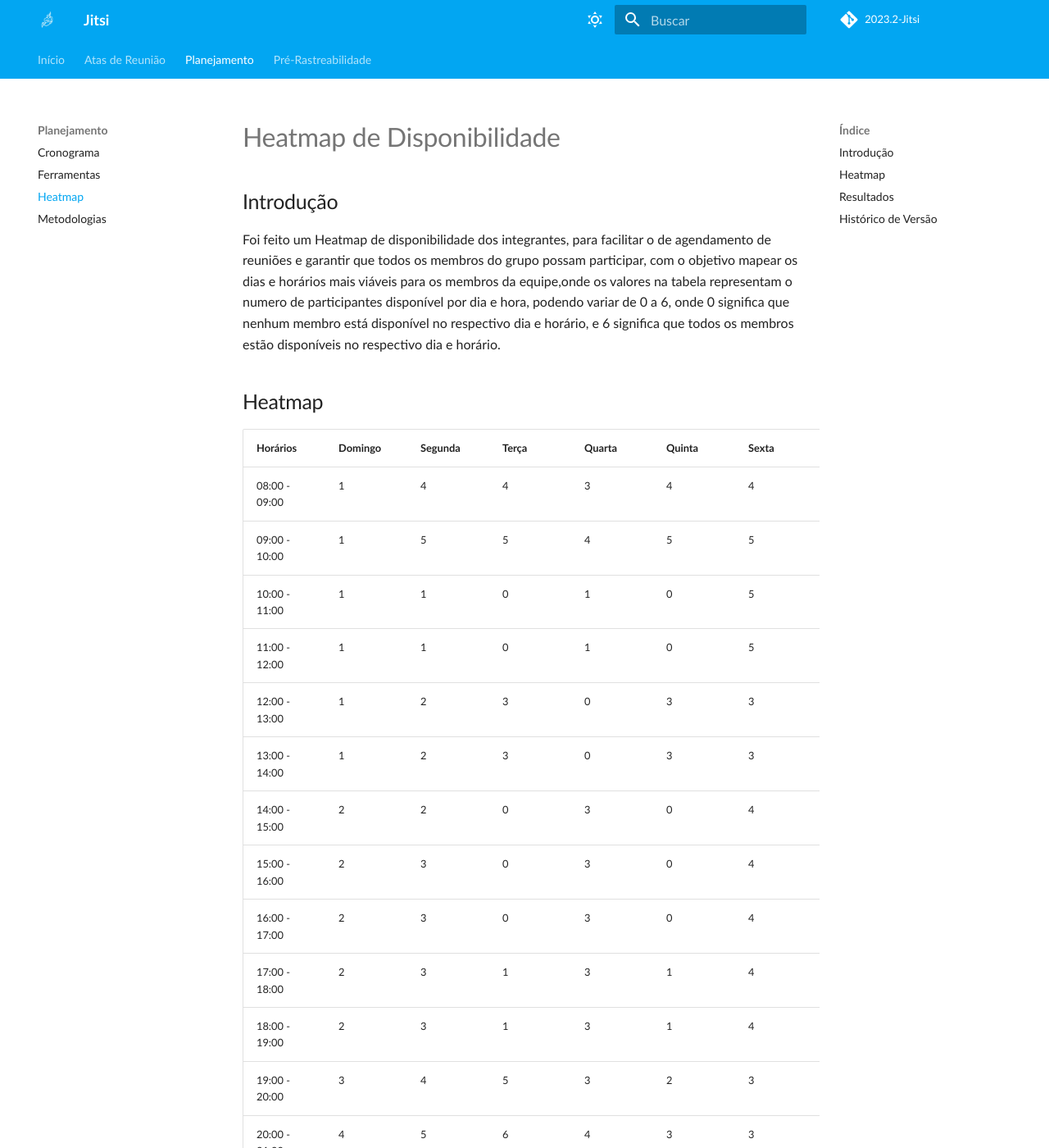
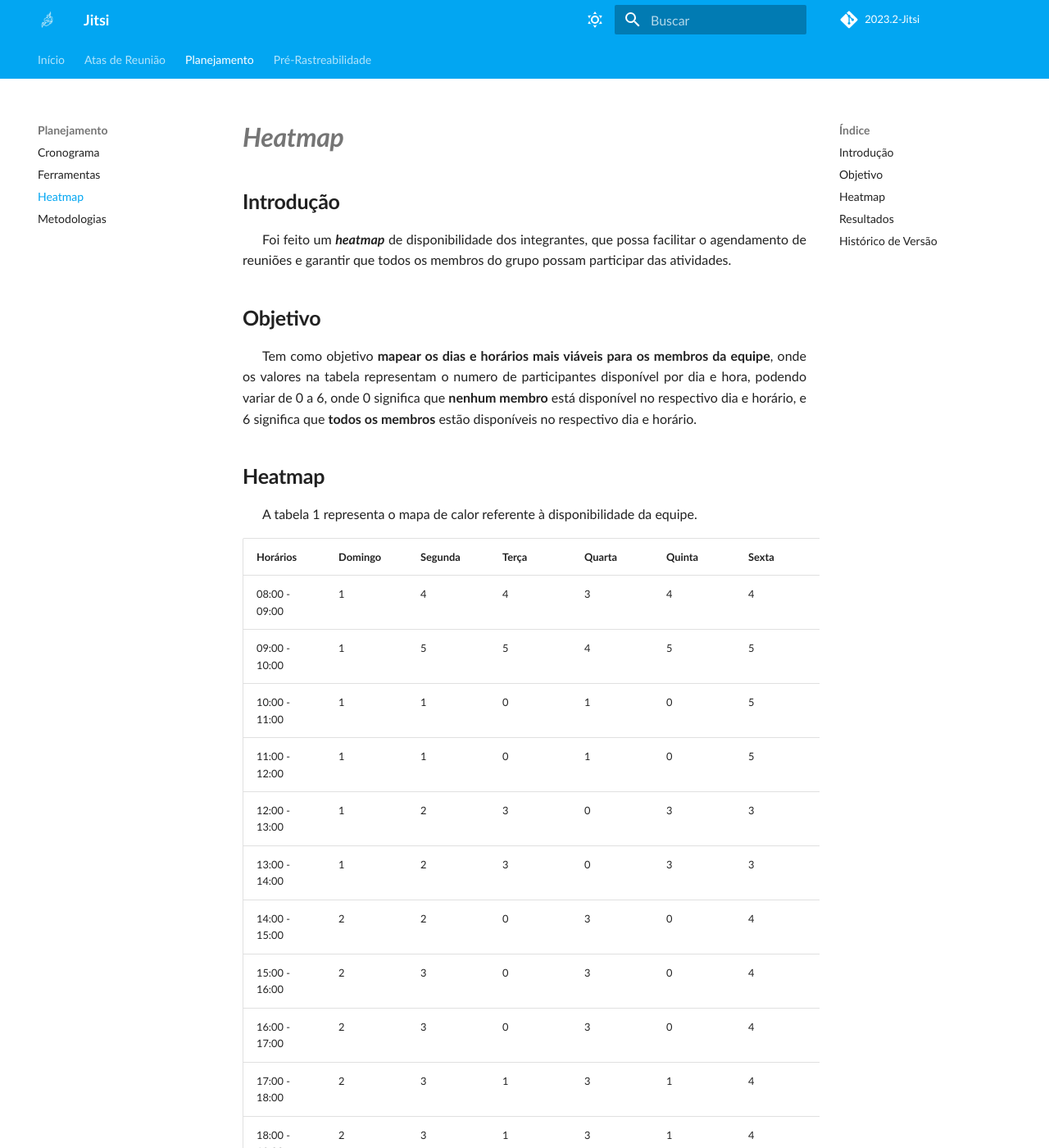
Before and after one commit to Requisitos-de-Software/2023.2-Jitsi, an MkDocs documentation site: the page built from docs/Planejamento/heatmap.md, in a window 1280 px wide and 1400 px high. Shown: the whole window at 82% size. Built offline with MkDocs 1.6.1 and Material for MkDocs 9.7.7, drawn with Linux system fonts in a browser that asks for light colours; some web fonts are replaced; comment, search, counter and statistics services are not loaded; some of the changed text lies outside the part shown.

Commit message:
docs: padronizacao de artefato heatmap

```diff
--- a/docs/Planejamento/heatmap.md
+++ b/docs/Planejamento/heatmap.md
@@ -1,10 +1,19 @@
-# Heatmap de Disponibilidade
+# ***Heatmap***
 
-## Introdução
+## **Introdução**
+<p align="justify">
+&emsp;&emsp;Foi feito um <b><i>heatmap</i></b> de disponibilidade dos integrantes, que possa facilitar o agendamento de reuniões e garantir que todos os membros do grupo possam participar das atividades.
+</p>
 
-Foi feito um Heatmap de disponibilidade dos integrantes, para facilitar o de agendamento de reuniões e garantir que todos os membros do grupo possam participar, com o objetivo mapear os dias e horários mais viáveis para os membros da equipe,onde os valores na tabela representam o numero de participantes disponível por dia e hora, podendo variar de 0 a 6, onde 0 significa que nenhum membro está disponível no respectivo dia e horário, e 6 significa que todos os membros estão disponíveis no respectivo dia e horário.
+## **Objetivo**
+<p align="justify">
+&emsp;&emsp;Tem como objetivo <b>mapear os dias e horários mais viáveis para os membros da equipe</b>, onde os valores na tabela representam o numero de participantes disponível por dia e hora, podendo variar de 0 a 6, onde 0 significa que <b>nenhum membro</b> está disponível no respectivo dia e horário, e 6 significa que <b>todos os membros</b> estão disponíveis no respectivo dia e horário.
+</p>
 
-## Heatmap
+## **Heatmap**
+<p align="justify">
+&emsp;&emsp;A tabela 1 representa o mapa de calor referente à disponibilidade da equipe.
+</p>
 
 |   Horários    | Domingo | Segunda | Terça | Quarta | Quinta | Sexta | Sábado |
 |---------------|---------|---------|-------|--------|--------|-------|--------|
@@ -23,9 +32,15 @@ Foi feito um Heatmap de disponibilidade dos integrantes, para facilitar o de age
 | 20:00 - 21:00 |    4    |    5    |   6   |    4   |   3    |   3   |   2    |
 | 21:00 - 22:00 |    4    |    4    |   5   |    4   |   2    |   2   |   2    |
 
-**Tabela 1:** Heatmap de disponibilidade dos integrantes
-## Resultados
-Com base no resultado obtido no Heatmap do grupo 05, as reuniões semanais ficaram marcadas para **terça-feira às 20h**.
+<center>
+<h6> Tabela 1: Heatmap de Disponibilidade dos Integrantes.
+<br> Autor(a): <a href="https://github.com/CarolinaBarb">Carolina Barbosa</a></h6>
+</center>
+
+## **Resultados**
+<p align="justify">
+&emsp;&emsp;Com base no resultado obtido no Heatmap do grupo 05, as reuniões semanais foram definidas para </<b>terça-feira às 20h</b>.
+</p>
 
 ## **Histórico de Versão**
 <p align="justify">
@@ -34,7 +49,8 @@ Com base no resultado obtido no Heatmap do grupo 05, as reuniões semanais ficar
 
 |Versão|    Data    | Descrição | Autor(es) | Revisor(es)
 | ------ | ---------- | --------- | --------- | ----------
-| `1.0` | 18/09/2023 | Criação do documento Heatmap | [Carolina Barbosa](https://github.com/CarolinaBarb) | [Bruno Henrique](https://github.com/BrunoHenrique00)
+| `1.0` | 18/09/2023 | Criação do documento Heatmap | [Carolina Barbosa](https://github.com/CarolinaBarb) | [Bruno Henrique](https://github.com/BrunoHenrique00) |
+| `1.1` | 20/09/2023 | Padronização do artefato | [Pedro Siqueira](https://github.com/PedroSiq) | |
 
 <center>
 <h6> Tabela 2: Histórico de Versão.
```
Also changed, not shown: docs/Planejamento/metodologias.md (+2 -2 lines), docs/Planejamento/modelo_doc.md (+1 -1 lines).
